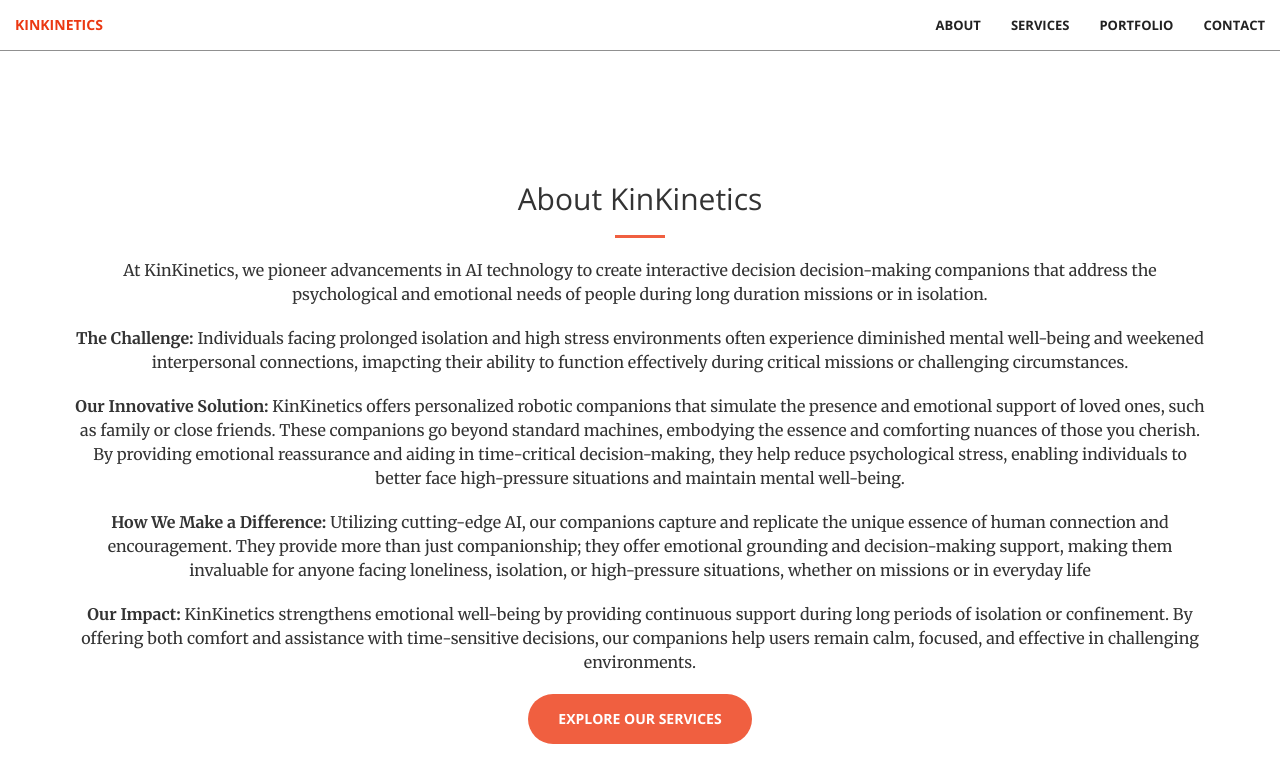
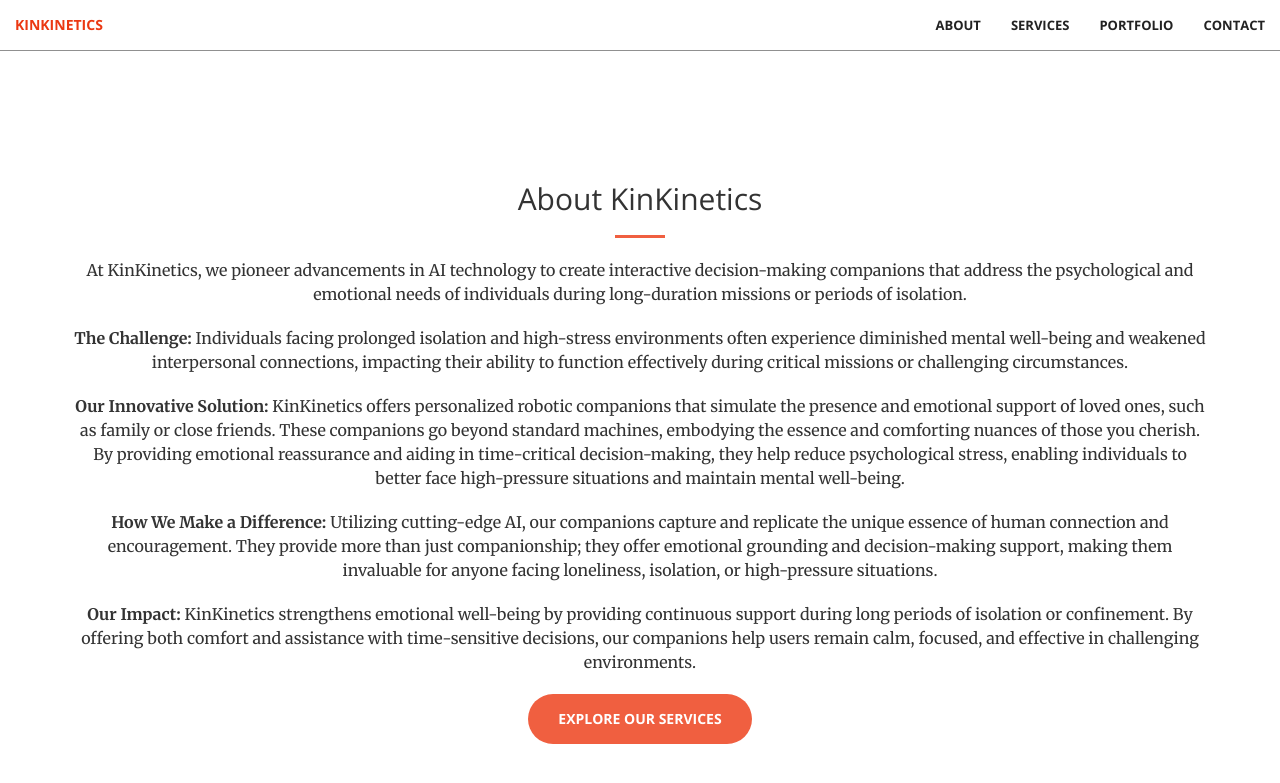
Before and after one commit to ramdaskinkinetics/KavyaKinKineticsCopy1.github.io, a Jekyll site: the page built from index.html, in a window 1280 px wide and 900 px high, scrolled down 818 px. Shown: the top 783 px of the window. Built offline with Jekyll 4.4.1, drawn with Linux system fonts in a browser that asks for light colours.

Commit message:
Updated website content and fixed styling issues

```diff
--- a/_includes/call-to-action.html
+++ b/_includes/call-to-action.html
@@ -4,10 +4,10 @@
             <div class="col-lg-12 text-center">
                 <h2 class="section-heading">About KinKinetics</h2>
                 <hr class="primary">
-                <p>At KinKinetics, we pioneer advancements in AI technology to create interactive decision decision-making companions that address the psychological and emotional needs of people during long duration missions or in isolation.</p>
-                <p><strong>The Challenge:</strong> Individuals facing prolonged isolation and high stress environments often experience diminished mental well-being and weekened interpersonal connections, imapcting their ability to function effectively during critical missions or challenging circumstances.</p>
+                <p>At KinKinetics, we pioneer advancements in AI technology to create interactive decision-making companions that address the psychological and emotional needs of individuals during long-duration missions or periods of isolation.</p>
+                <p><strong>The Challenge:</strong> Individuals facing prolonged isolation and high-stress environments often experience diminished mental well-being and weakened interpersonal connections, impacting their ability to function effectively during critical missions or challenging circumstances.</p>
                 <p><strong>Our Innovative Solution:</strong> KinKinetics offers personalized robotic companions that simulate the presence and emotional support of loved ones, such as family or close friends. These companions go beyond standard machines, embodying the essence and comforting nuances of those you cherish. By providing emotional reassurance and aiding in time-critical decision-making, they help reduce psychological stress, enabling individuals to better face high-pressure situations and maintain mental well-being.</p>
-                <p><strong>How We Make a Difference:</strong> Utilizing cutting-edge AI, our companions capture and replicate the unique essence of human connection and encouragement. They provide more than just companionship; they offer emotional grounding and decision-making support, making them invaluable for anyone facing loneliness, isolation, or high-pressure situations, whether on missions or in everyday life</p>
+                <p><strong>How We Make a Difference:</strong> Utilizing cutting-edge AI, our companions capture and replicate the unique essence of human connection and encouragement. They provide more than just companionship; they offer emotional grounding and decision-making support, making them invaluable for anyone facing loneliness, isolation, or high-pressure situations.</p>
                 <p><strong>Our Impact:</strong> KinKinetics strengthens emotional well-being by providing continuous support during long periods of isolation or confinement. By offering both comfort and assistance with time-sensitive decisions, our companions help users remain calm, focused, and effective in challenging environments.</p>
                 <a href="#services" class="btn btn-primary btn-xl page-scroll">Explore Our Services</a>
             </div>
```
